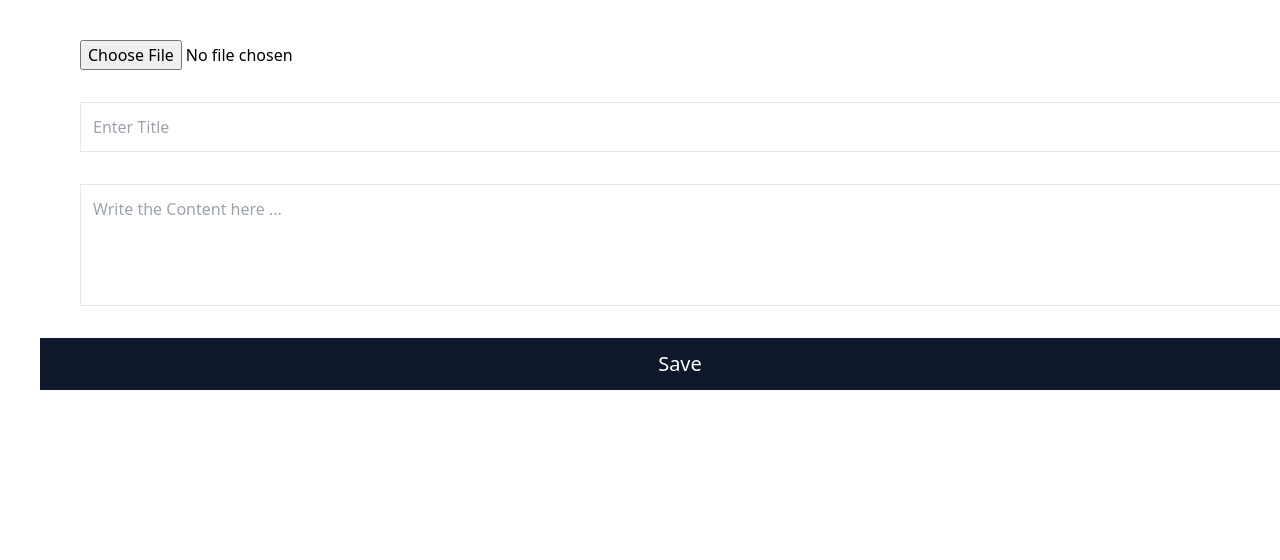
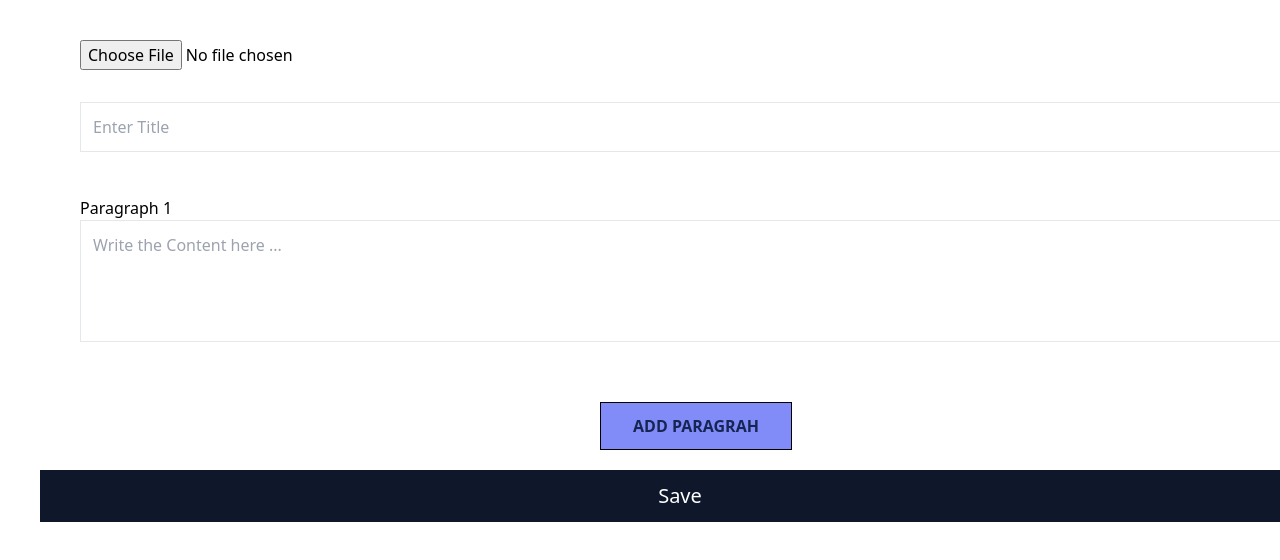
Before and after one commit to tognia/odb-sports, a Next.js app: page /Articles/ArticleAdd in a window 1280 px wide. Shown: the top 560 px of the page. Built offline with nearby package versions, Linux system fonts and the light colour scheme.

Commit message:
Start updating Article add to allow adding more paragraph 09102023

```diff
--- a/pages/Articles/ArticleAdd/index.tsx
+++ b/pages/Articles/ArticleAdd/index.tsx
@@ -7,19 +7,30 @@ import {
   import { ref, getDownloadURL, uploadBytesResumable } from "firebase/storage";
   import { db } from "../../../database/firebase";
   import { storage } from "../../../database/firebase";
+import Paragraph from "antd/es/skeleton/Paragraph";
 
 
 interface ArticleAddProps {
+    author:string;
     onSubmitSucceed: () => void;
 }
 
 const ArticleAdd: React.FC<ArticleAddProps> = ({
-    onSubmitSucceed
+    onSubmitSucceed,
+    author
 }) => {
 
   const [newItem, setNewItem] = useState({ title: "", body: "", urlImg:"" });
   const [ima, setIma] = useState<File>();
   const [imgUrl, setImgUrl] = useState("");
+  const [componentsArray, setComponentsArray] = useState([
+    {num : 1,
+    type: 'Paragraph',
+    text: ""
+  }
+  ]);
+  const [nbrParagraph, setNbrParagraph] = useState(1);
+  const [idsParagraph, setIdsParagraph] = useState([]);
   let url = "";
 
     const imageChange = (e:any) => {
@@ -28,7 +39,29 @@ const ArticleAdd: React.FC<ArticleAddProps> = ({
            setIma(e.target.files[0]);
     }
   };
+  const AddParagraph = (e:any) => {
+      e.preventDefault();
+      setNbrParagraph(nbrParagraph+1);
+      setComponentsArray([...componentsArray,
+        {
+          num:nbrParagraph+1,
+          type:"Paragraph",
+          text:""
+        } ]);
+  }
 
+  const handleUpdate = (value, index) => {
+    const cpy = [...componentsArray];
+    cpy[index].text = value;
+    console.log("index",index);
+    setNewItem({ ...newItem, body: value })
+    // setComponentsArray([
+        //   ...componentsArray,
+        //   {...item,
+        //    text: e.target.value
+        //   }
+        // ])
+  }
   const addItem = async (e:any) => {
     e.preventDefault();
       const file = ima;
@@ -57,11 +90,21 @@ const ArticleAdd: React.FC<ArticleAddProps> = ({
   useEffect(() => {
 
     const addArticle = async () => {
-      await addDoc(collection(db, "articles"), {
-        title: newItem.title,
-        body: newItem.body,
-        urlImg: imgUrl,
-      });
+      await addDoc(collection(db, "articles"),
+      //  {
+      //   title: newItem.title,
+      //   body: newItem.body,
+      //   urlImg: imgUrl,
+      // }
+      {
+        author: author,
+        createdAt: "",
+        updatedAt: "",
+        coverImage: imgUrl,
+        title:  newItem.title,
+        components: componentsArray
+    }
+      );
      setNewItem({ title: "", body: "", urlImg:""});
      onSubmitSucceed();
     }
@@ -69,12 +112,19 @@ const ArticleAdd: React.FC<ArticleAddProps> = ({
     addArticle();
   }, [imgUrl])
 
+  useEffect(() => {
+    AddParagraph;
+    console.log("componentsArray",componentsArray);
+  }, [nbrParagraph]);
+  console.log("componentsArray",componentsArray);
+
   return (
 
     <form className="grid-cols-10 flex-col xs:block lg:w-full flex ml-10 mr-1 text-black">
     <div className="flex-col w-full flex mt-10 ml-10 mr-2 mb-8">
     <input title="Upload Logo" type="file" onChange={imageChange} />
     </div>
+
     <div className="flex-col max-w-full mb-8 flex ml-10 mr-2">
     <input
       value={newItem.title}
@@ -84,16 +134,40 @@ const ArticleAdd: React.FC<ArticleAddProps> = ({
       placeholder="Enter Title"
     />
     </div>
-    <div className="flex-col md lg:w-800 flex mb-8 ml-10 mr-2">
+
+    {componentsArray.map((item:any, index) =>  (
+    <div className="flex-col md lg:w-800 flex mt-3 mb-8 ml-10 mr-2">
+    <h1>{item.type+" "+item.num}</h1>
     <textarea
-     value={newItem.body}
+     key={item.num}
+     value={componentsArray[index].text}
       onChange={(e) =>
-        setNewItem({ ...newItem, body: e.target.value })
+        // setNewItem({ ...newItem, body: e.target.value })
+        handleUpdate(e.target.value, index)
+        //   ...componentsArray,
+        //   {...item,
+        //    text: e.target.value
+        //   }
+        // ])
       }
      rows={4}
      className="col-span-2  p-3 border"
      placeholder="Write the Content here ..."
     ></textarea>
+    </div>
+
+    ))}
+
+
+    <div className="flex-col max-w-full mb-8 mt-10 mb-3 flex ml-10 mr-2">
+    <button>
+              <a
+                onClick={(e:any)=>AddParagraph(e)}
+                className="mx-3 min-h-screen mt-8 bg-indigo-400 hover:bg-white hover:text-black border border-black text-blue-950 font-bold py-3 px-12 lg:px-8 duration-200 transition-colors mb-6 lg:mb-0"
+              >
+                ADD PARAGRAH
+              </a>
+            </button>
     </div>
     <button
       onClick={addItem}
--- a/pages/Articles/index.tsx
+++ b/pages/Articles/index.tsx
@@ -18,6 +18,7 @@ interface ArticlesProps {
     onSubmitSucceed:() => void;
     showArticleAddForm:boolean;
     articleSelected : any;
+    author:string;
 }
 
 const Articles: React.FC<ArticlesProps> = ({
@@ -25,7 +26,8 @@ const Articles: React.FC<ArticlesProps> = ({
     onAddOrViewArticle,
     showArticleAddForm,
     onSubmitSucceed,
-    articleSelected
+    articleSelected,
+    author
 }) => {
   const [items, setItems] = useState([]);
   const [isItemAdded, setIsItemAdded] = useState(0);
@@ -104,7 +106,7 @@ const Articles: React.FC<ArticlesProps> = ({
           </ul>
        )} */}
      { (showArticleAddForm && !showArticles) && (
-        <ArticleAdd onSubmitSucceed={onSubmitSucceed}/>
+        <ArticleAdd onSubmitSucceed={onSubmitSucceed} author={author}/>
      )}
 
     { (articleSelected.id!=="" && !showArticleAddForm && !showArticles) && (
--- a/pages/index.tsx
+++ b/pages/index.tsx
@@ -108,6 +108,7 @@ export default function Index() {
                   showArticleAddForm={showArticleAddForm}
                   articleSelected={articleSelected}
                   onSubmitSucceed={onSubmitSucceed}
+                  author={userLogged.displayName  }
                 />
 
               </div>
```
